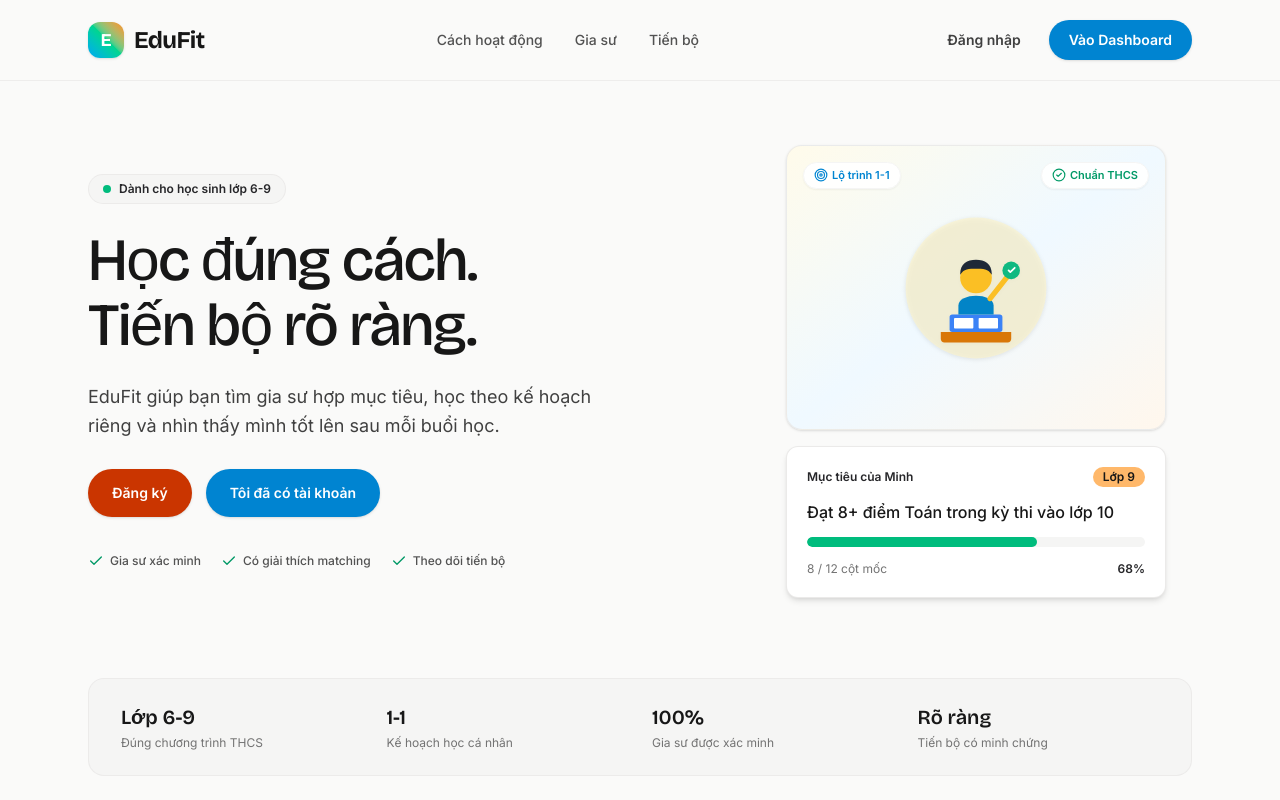
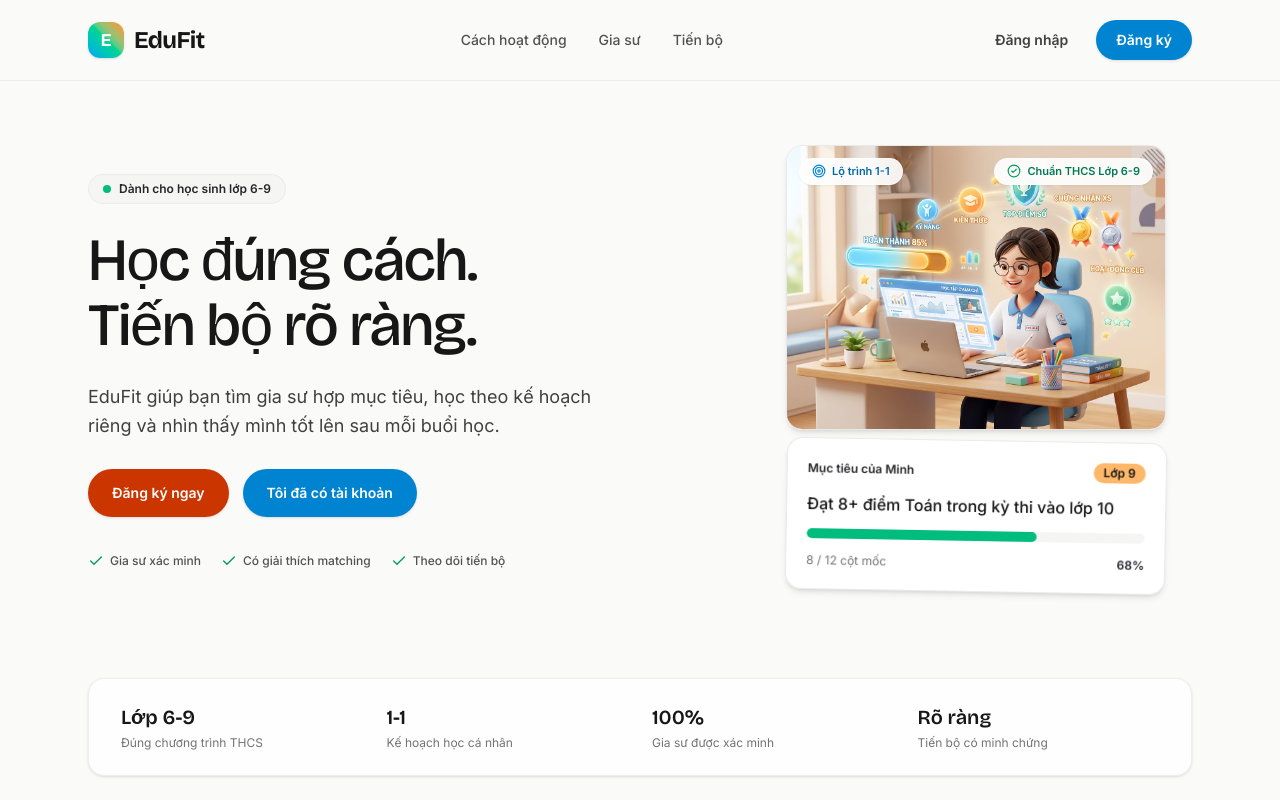
Before and after one commit to dvtrug/EduFit, a Next.js app in the folder frontend/: page / in a window 1280 px wide. Shown: the top 800 px of the page. Built offline with nearby package versions, Linux system fonts and the light colour scheme; no server answers.

Commit message:
feat(frontend): enhance auth navigation, back buttons, and interactive smooth animations

```diff
--- a/frontend/src/app/globals.css
+++ b/frontend/src/app/globals.css
@@ -12,12 +12,117 @@
   --font-sans: var(--font-sans);
 }
 
+html {
+  scroll-behavior: smooth;
+}
+
 body {
   background: var(--background);
   color: var(--foreground);
-  font-family: var(--font-sans), system-ui, sans-serif;
+  font-family: var(--font-sans), system-ui, -apple-system, sans-serif;
+  overflow-x: hidden;
 }
 
 .font-heading {
   font-family: var(--font-heading), var(--font-sans), sans-serif;
 }
+
+/* =========================================================================
+   ANIMATIONS & MICRO-INTERACTIONS
+   ========================================================================= */
+
+@keyframes float {
+  0% {
+    transform: translateY(0px);
+  }
+  100% {
+    transform: translateY(-8px);
+  }
+}
+
+@keyframes float-delayed {
+  0% {
+    transform: translateY(0px) rotate(0deg);
+  }
+  100% {
+    transform: translateY(-6px) rotate(1deg);
+  }
+}
+
+@keyframes fadeInUp {
+  from {
+    opacity: 0;
+    transform: translateY(20px);
+  }
+  to {
+    opacity: 1;
+    transform: translateY(0);
+  }
+}
+
+@keyframes pulseSubtle {
+  0%, 100% {
+    opacity: 1;
+    transform: scale(1);
+  }
+  50% {
+    opacity: 0.85;
+    transform: scale(1.03);
+  }
+}
+
+@keyframes shimmer {
+  0% {
+    background-position: -200% 0;
+  }
+  100% {
+    background-position: 200% 0;
+  }
+}
+
+.animate-float {
+  animation: float 4s ease-in-out infinite alternate;
+}
+
+.animate-float-delayed {
+  animation: float-delayed 5s ease-in-out 1s infinite alternate;
+}
+
+.animate-fade-in-up {
+  animation: fadeInUp 0.7s cubic-bezier(0.16, 1, 0.3, 1) both;
+}
+
+.animate-pulse-subtle {
+  animation: pulseSubtle 3s ease-in-out infinite;
+}
+
+/* Hiệu ứng thẻ nổi tương tác (Card Hover Lift) */
+.card-interactive {
+  transition: transform 0.3s cubic-bezier(0.16, 1, 0.3, 1), box-shadow 0.3s cubic-bezier(0.16, 1, 0.3, 1), border-color 0.3s ease;
+}
+
+.card-interactive:hover {
+  transform: translateY(-4px);
+  box-shadow: 0 16px 32px -8px rgba(0, 0, 0, 0.08), 0 4px 12px -2px rgba(0, 0, 0, 0.04);
+}
+
+/* Hiệu ứng Nút bấm tương tác cao cấp (Button Micro-interactions) */
+.btn-interactive {
+  transition: all 0.25s cubic-bezier(0.16, 1, 0.3, 1);
+}
+
+.btn-interactive:hover {
+  transform: translateY(-2px);
+  box-shadow: 0 10px 20px -6px rgba(0, 0, 0, 0.15);
+}
+
+.btn-interactive:active {
+  transform: translateY(0px) scale(0.97);
+}
+
+/* Hiệu ứng Glassmorphism */
+.glass-effect {
+  background: rgba(255, 255, 255, 0.82);
+  backdrop-filter: blur(12px);
+  -webkit-backdrop-filter: blur(12px);
+}
--- a/frontend/src/app/page.tsx
+++ b/frontend/src/app/page.tsx
@@ -61,10 +61,10 @@ export default function HomePage() {
               Đăng nhập
             </Link>
             <Link
-              href="/dashboard"
-              className="text-sm font-semibold bg-sky-600 hover:bg-sky-700 text-white px-5 py-2.5 rounded-full transition shadow-sm"
+              href="/register"
+              className="text-sm font-semibold bg-sky-600 hover:bg-sky-700 text-white px-5 py-2.5 rounded-full transition shadow-sm hover:shadow"
             >
-              Vào Dashboard
+              Đăng ký
             </Link>
           </div>
         </div>
@@ -74,7 +74,7 @@ export default function HomePage() {
       <section className="max-w-6xl mx-auto px-6 pt-12 pb-16 lg:pt-16 lg:pb-20">
         <div className="grid grid-cols-1 lg:grid-cols-12 gap-12 items-center">
           {/* Left Column */}
-          <div className="lg:col-span-7 flex flex-col items-start gap-6">
+          <div className="lg:col-span-7 flex flex-col items-start gap-6 animate-fade-in-up">
             {/* Target pill */}
             <div className="inline-flex items-center gap-2 px-3.5 py-1.5 bg-stone-100 border border-stone-200/60 rounded-full">
               <span className="size-2 bg-emerald-500 rounded-full animate-pulse" />
@@ -100,13 +100,13 @@ export default function HomePage() {
             <div className="flex flex-wrap items-center gap-3.5 pt-1">
               <Link
                 href="/register"
-                className="px-6 py-3.5 bg-orange-700 hover:bg-orange-800 text-white text-sm font-semibold rounded-full transition shadow-sm hover:shadow active:scale-95"
+                className="px-6 py-3.5 bg-orange-700 hover:bg-orange-800 text-white text-sm font-semibold rounded-full shadow-sm btn-interactive"
               >
-                Đăng ký
+                Đăng ký ngay
               </Link>
               <Link
                 href="/login"
-                className="px-6 py-3.5 bg-sky-600 hover:bg-sky-700 text-white text-sm font-semibold rounded-full transition shadow-sm hover:shadow active:scale-95"
+                className="px-6 py-3.5 bg-sky-600 hover:bg-sky-700 text-white text-sm font-semibold rounded-full shadow-sm btn-interactive"
               >
                 Tôi đã có tài khoản
               </Link>
@@ -133,63 +133,23 @@ export default function HomePage() {
           <div className="lg:col-span-5 relative flex justify-center">
             <div className="w-full max-w-[380px] flex flex-col gap-4">
               {/* Graphic Illustration Box */}
-              <div className="relative w-full aspect-[4/3] rounded-2xl bg-gradient-to-br from-amber-50 via-sky-50 to-orange-50 border border-stone-200/70 p-6 flex flex-col justify-center items-center shadow-sm overflow-hidden">
-                {/* Decorative floating badges */}
-                <div className="absolute top-4 right-4 bg-white/90 backdrop-blur px-2.5 py-1 rounded-full shadow-xs border border-stone-100 flex items-center gap-1 text-[11px] font-semibold text-emerald-600">
-                  <CheckCircle2 className="size-3.5" /> Chuẩn THCS
+              <div className="relative w-full aspect-[4/3] rounded-2xl overflow-hidden border border-stone-200/80 shadow-md group">
+                <img
+                  src="/images/hero-student.jpg"
+                  alt="Học sinh học tập theo lộ trình cá nhân hóa EduFit"
+                  className="w-full h-full object-cover transition-transform duration-500 group-hover:scale-105"
+                />
+                {/* Floating badge */}
+                <div className="absolute top-3 right-3 bg-white/90 backdrop-blur-md px-3 py-1 rounded-full shadow-xs border border-white/60 flex items-center gap-1.5 text-[11px] font-semibold text-emerald-700">
+                  <CheckCircle2 className="size-3.5 text-emerald-600" /> Chuẩn THCS Lớp 6-9
                 </div>
-                <div className="absolute top-4 left-4 bg-white/90 backdrop-blur px-2.5 py-1 rounded-full shadow-xs border border-stone-100 flex items-center gap-1 text-[11px] font-semibold text-sky-600">
-                  <Target className="size-3.5" /> Lộ trình 1-1
+                <div className="absolute top-3 left-3 bg-white/90 backdrop-blur-md px-3 py-1 rounded-full shadow-xs border border-white/60 flex items-center gap-1.5 text-[11px] font-semibold text-sky-700">
+                  <Target className="size-3.5 text-sky-600" /> Lộ trình 1-1
                 </div>
-
-                {/* SVG Character illustration */}
-                <svg
-                  className="w-44 h-44 drop-shadow-sm"
-                  viewBox="0 0 200 200"
-                  fill="none"
-                  xmlns="http://www.w3.org/2000/svg"
-                >
-                  <circle cx="100" cy="100" r="80" fill="#FEF3C7" opacity="0.6" />
-                  <path
-                    d="M60 150H140V158C140 160.209 138.209 162 136 162H64C61.7909 162 60 160.209 60 158V150Z"
-                    fill="#D97706"
-                  />
-                  <rect x="70" y="130" width="60" height="20" rx="3" fill="#3B82F6" />
-                  <rect x="75" y="134" width="22" height="12" rx="1" fill="#FFFFFF" />
-                  <rect x="103" y="134" width="22" height="12" rx="1" fill="#FFFFFF" />
-                  {/* Body */}
-                  <path
-                    d="M80 120C80 105 120 105 120 120V130H80V120Z"
-                    fill="#0284C7"
-                  />
-                  {/* Head */}
-                  <circle cx="100" cy="88" r="18" fill="#FBBF24" />
-                  {/* Hair */}
-                  <path
-                    d="M82 85C82 72 90 68 100 68C110 68 118 72 118 85C114 78 108 78 100 78C92 78 86 78 82 85Z"
-                    fill="#1F2937"
-                  />
-                  {/* Arm waving */}
-                  <path
-                    d="M116 112L135 88"
-                    stroke="#FBBF24"
-                    strokeWidth="6"
-                    strokeLinecap="round"
-                  />
-                  {/* Star / Success badge */}
-                  <circle cx="140" cy="80" r="10" fill="#10B981" />
-                  <path
-                    d="M137 80L139 82L144 77"
-                    stroke="white"
-                    strokeWidth="2"
-                    strokeLinecap="round"
-                    strokeLinejoin="round"
-                  />
-                </svg>
               </div>
 
               {/* Floating Goal Card */}
-              <div className="w-full p-5 bg-white rounded-xl border border-stone-200/80 shadow-md flex flex-col gap-3.5">
+              <div className="w-full p-5 bg-white/95 backdrop-blur-md rounded-2xl border border-stone-200/80 shadow-md flex flex-col gap-3.5 animate-float-delayed hover:shadow-xl transition-all duration-300">
                 <div className="flex justify-between items-center">
                   <span className="text-zinc-800 text-xs font-semibold">
                     Mục tiêu của Minh
@@ -222,7 +182,7 @@ export default function HomePage() {
 
       {/* 3. Stats Bar */}
       <section className="max-w-6xl mx-auto px-6 mb-16">
-        <div className="bg-stone-100 border border-stone-200/60 rounded-2xl px-8 py-6 grid grid-cols-2 md:grid-cols-4 gap-6">
+        <div className="bg-white/80 backdrop-blur-md border border-stone-200/70 rounded-2xl px-8 py-6 grid grid-cols-2 md:grid-cols-4 gap-6 shadow-sm card-interactive">
           <div className="flex flex-col gap-1">
             <div className="text-neutral-900 text-xl font-semibold font-heading">
               Lớp 6-9
@@ -268,15 +228,15 @@ export default function HomePage() {
 
         <div className="grid grid-cols-1 md:grid-cols-3 gap-5">
           {/* Step 1 */}
-          <div className="bg-white p-7 rounded-2xl border border-stone-200/70 shadow-xs flex flex-col justify-between h-72 hover:shadow-md transition">
+          <div className="bg-white p-7 rounded-2xl border border-stone-200/70 shadow-xs flex flex-col justify-between h-72 card-interactive group">
             <div className="flex justify-between items-center">
               <span className="text-neutral-400 text-sm font-semibold">01</span>
-              <div className="size-11 bg-sky-100 text-sky-600 rounded-2xl flex justify-center items-center">
+              <div className="size-11 bg-sky-100 text-sky-600 rounded-2xl flex justify-center items-center group-hover:scale-110 transition-transform duration-300">
                 <Target className="size-5" />
               </div>
             </div>
             <div className="flex flex-col gap-2">
-              <h3 className="text-zinc-900 text-lg font-semibold">
+              <h3 className="text-zinc-900 text-lg font-semibold group-hover:text-sky-600 transition-colors">
                 Nói điều bạn muốn đạt
               </h3>
               <p className="text-neutral-600 text-sm leading-relaxed">
@@ -286,15 +246,15 @@ export default function HomePage() {
           </div>
 
           {/* Step 2 */}
-          <div className="bg-white p-7 rounded-2xl border border-stone-200/70 shadow-xs flex flex-col justify-between h-72 hover:shadow-md transition">
+          <div className="bg-white p-7 rounded-2xl border border-stone-200/70 shadow-xs flex flex-col justify-between h-72 card-interactive group">
             <div className="flex justify-between items-center">
               <span className="text-neutral-400 text-sm font-semibold">02</span>
-              <div className="size-11 bg-orange-100 text-orange-600 rounded-2xl flex justify-center items-center">
+              <div className="size-11 bg-orange-100 text-orange-600 rounded-2xl flex justify-center items-center group-hover:scale-110 transition-transform duration-300">
                 <Users2 className="size-5" />
               </div>
             </div>
             <div className="flex flex-col gap-2">
-              <h3 className="text-zinc-900 text-lg font-semibold">
+              <h3 className="text-zinc-900 text-lg font-semibold group-hover:text-orange-600 transition-colors">
                 Nhận gợi ý có lý do
               </h3>
               <p className="text-neutral-600 text-sm leading-relaxed">
@@ -304,15 +264,15 @@ export default function HomePage() {
           </div>
 
           {/* Step 3 */}
-          <div className="bg-white p-7 rounded-2xl border border-stone-200/70 shadow-xs flex flex-col justify-between h-72 hover:shadow-md transition">
+          <div className="bg-white p-7 rounded-2xl border border-stone-200/70 shadow-xs flex flex-col justify-between h-72 card-interactive group">
             <div className="flex justify-between items-center">
               <span className="text-neutral-400 text-sm font-semibold">03</span>
-              <div className="size-11 bg-emerald-100 text-emerald-600 rounded-2xl flex justify-center items-center">
+              <div className="size-11 bg-emerald-100 text-emerald-600 rounded-2xl flex justify-center items-center group-hover:scale-110 transition-transform duration-300">
                 <TrendingUp className="size-5" />
               </div>
             </div>
             <div className="flex flex-col gap-2">
-              <h3 className="text-zinc-900 text-lg font-semibold">
+              <h3 className="text-zinc-900 text-lg font-semibold group-hover:text-emerald-600 transition-colors">
                 Học và nhìn thấy tiến bộ
               </h3>
               <p className="text-neutral-600 text-sm leading-relaxed">
@@ -380,7 +340,7 @@ export default function HomePage() {
 
             {/* Right Tutor Card */}
             <div className="lg:col-span-7 flex justify-center">
-              <div className="w-full max-w-md shadow-md rounded-2xl overflow-hidden border border-stone-200/80">
+              <div className="w-full max-w-md shadow-md rounded-2xl overflow-hidden border border-stone-200/80 card-interactive">
                 {/* Header Match Badge */}
                 <div className="bg-neutral-900 text-white px-5 py-3.5 flex justify-between items-center text-xs">
                   <span className="font-medium">
@@ -394,9 +354,11 @@ export default function HomePage() {
                 {/* Card Content */}
                 <div className="bg-white p-6 sm:p-7 flex flex-col gap-5">
                   <div className="flex items-center gap-4">
-                    <div className="size-14 rounded-2xl bg-sky-100 flex items-center justify-center text-sky-700 font-bold text-lg font-heading">
-                      NL
-                    </div>
+                    <img
+                      src="/images/tutor-lan.jpg"
+                      alt="Cô Nguyễn Hoàng Lan"
+                      className="size-14 rounded-2xl object-cover border-2 border-stone-200 shadow-xs"
+                    />
                     <div className="flex-1">
                       <h4 className="text-neutral-900 text-lg font-semibold">
                         Cô Nguyễn Hoàng Lan
```
Also changed, not shown: frontend/src/app/dashboard/page.tsx (+8 -8 lines), frontend/src/app/login/page.tsx (+13 -4 lines), frontend/src/app/register/page.tsx (+16 -7 lines).
